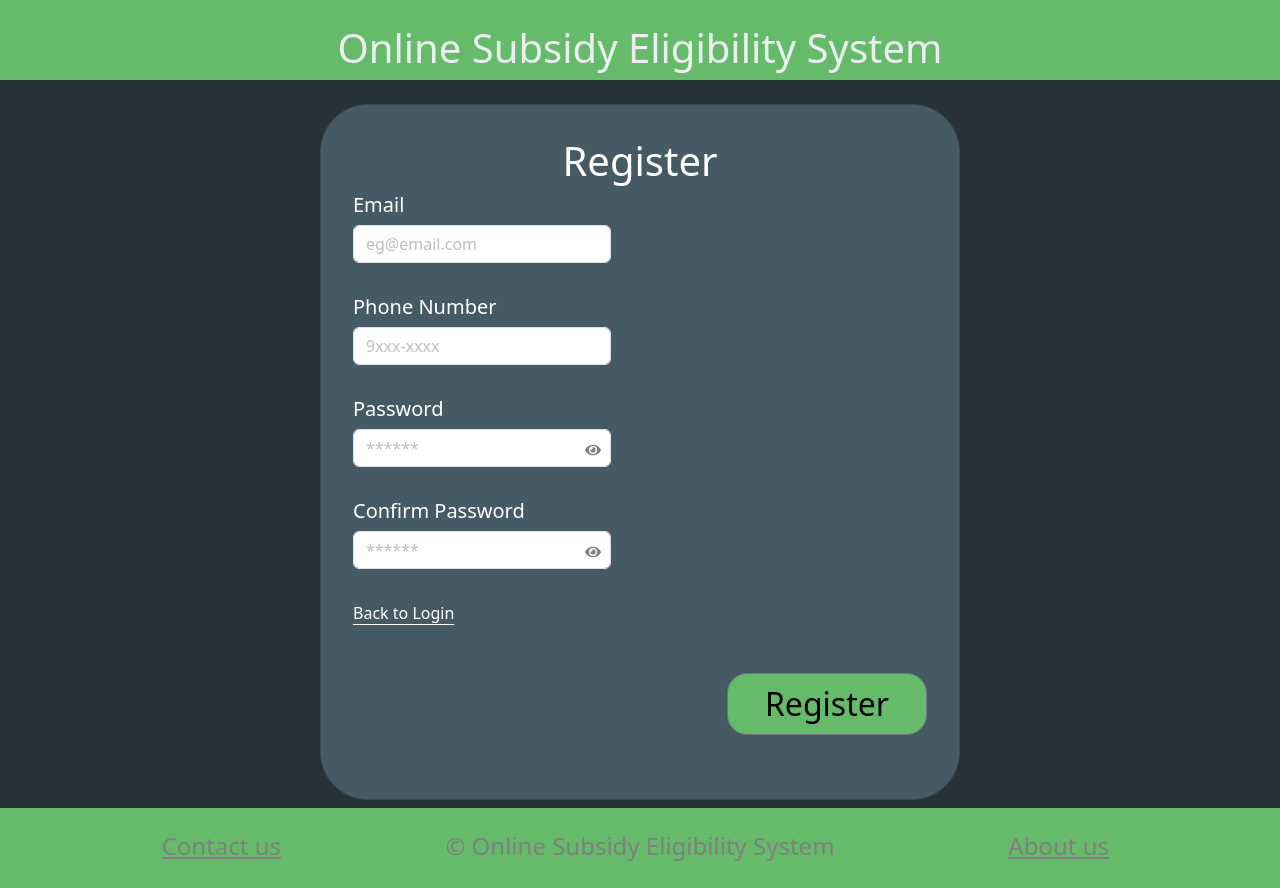
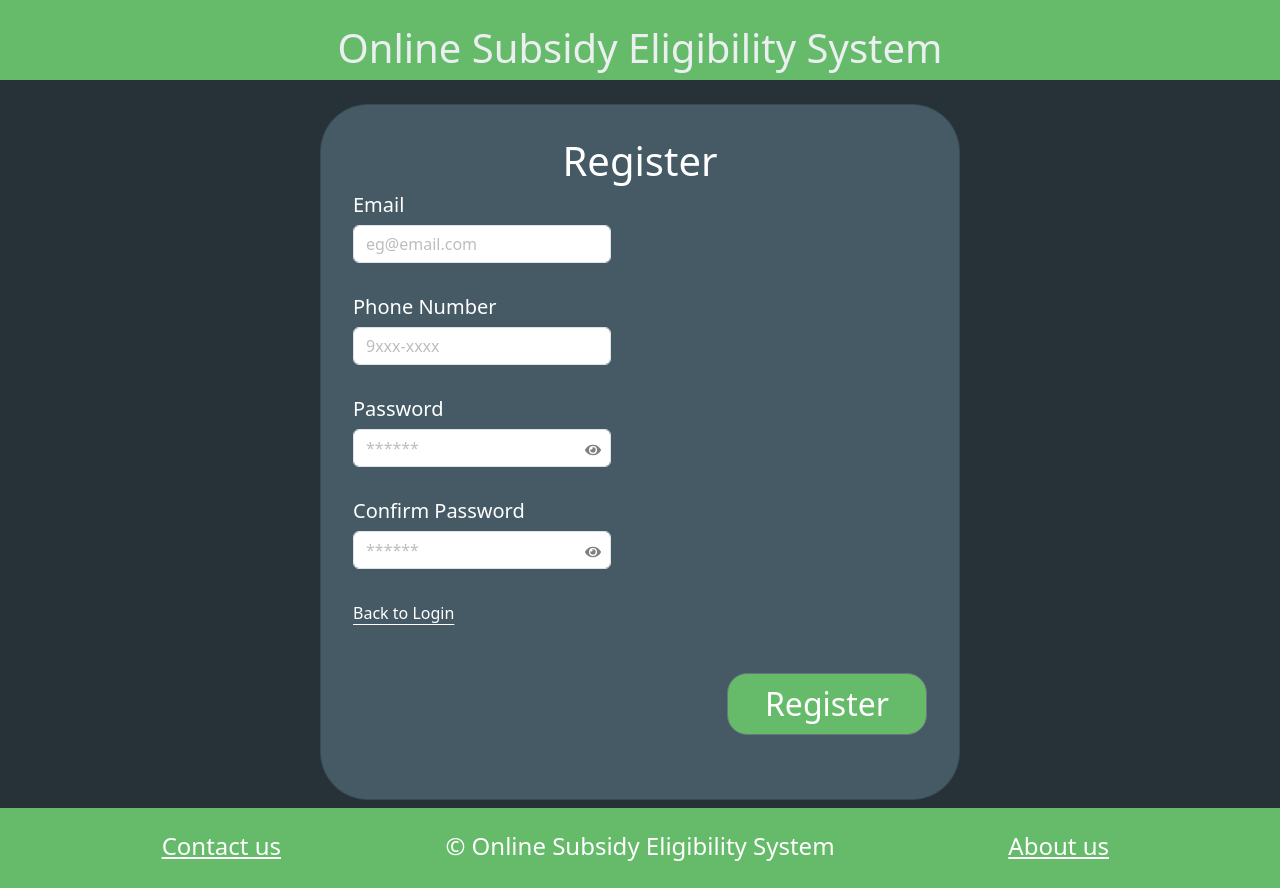
Before and after one commit to mohd301/b-tech-course-project, a React (Create React App) app in the folder client/: page /regUser in a window 1280 px wide. Built offline with nearby package versions, Linux system fonts and the light colour scheme.

Commit message:
Improved Coloring for clarity
Co-authored-by: Ibrahim Al-Shaibani <ebrahemhamed12321@gmail.com>

```diff
--- a/client/src/comps/Footer.js
+++ b/client/src/comps/Footer.js
@@ -7,13 +7,13 @@ export default function Footer(){
 
         <Container fluid style={{background:colors.primaryColor,height:'10vh'}} className="p-4 text-center mt-2">
             <Row >
-            <Col md="4"><h4 style={{color:"grey"}}><u> Contact us </u></h4>
+            <Col md="4"><h4 style={{color:"white"}}><u> Contact us </u></h4>
             </Col>
             <Col md="4">
-            <h4 style={{color:"grey"}}> &copy; Online Subsidy Eligibility System</h4>
+            <h4 style={{color:"white"}}> &copy; Online Subsidy Eligibility System</h4>
             </Col>
             <Col md="4">
-            <h4 style={{color:"grey"}}><u> About us </u></h4>
+            <h4 style={{color:"white"}}><u> About us </u></h4>
             </Col>
             </Row>
         </Container>
--- a/client/src/styles/styles.css
+++ b/client/src/styles/styles.css
@@ -15,7 +15,7 @@ input::placeholder {
 
 .primaryButton {
   background: #66BB6A;
-  color: black;
+  color: white;
   width: 200px;
   border-radius: 20px;
   font-size: 2rem;
@@ -23,12 +23,12 @@ input::placeholder {
 
 .primaryButton:hover {
   background: #66BB6A77;
-  color: black;
+  color: white;
   cursor: pointer;
 }
 
 .mainButton {
-  color: black;
+  color: blwhiteack;
   background-color: #66BB6A;
 }
 
```
